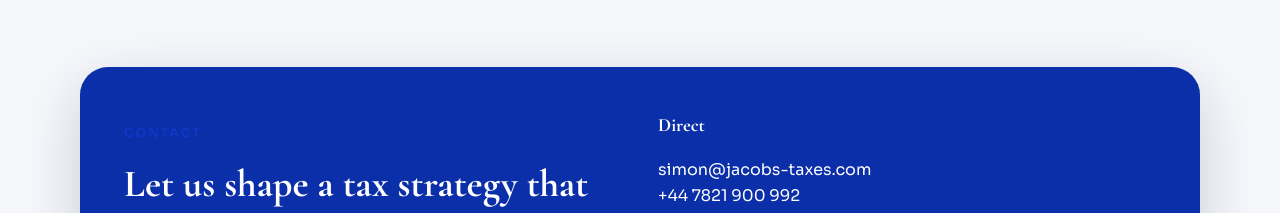
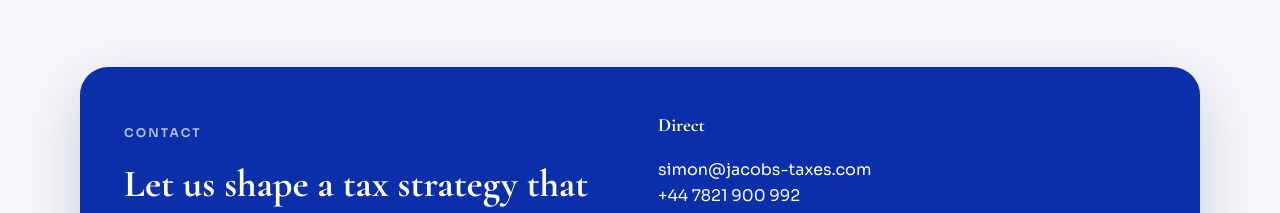
Before and after one commit to fabianhoward/jacobs-taxes, a Next.js app: page / in a window 1280 px wide. Shown: the part 3280-3493 px from the top of the page. Built offline with nearby package versions, Linux system fonts and the light colour scheme.

Commit message:
Improve CTA eyebrow contrast

```diff
--- a/app/globals.css
+++ b/app/globals.css
@@ -605,6 +605,10 @@ img {
   font-size: clamp(2rem, 3vw, 2.8rem);
 }
 
+.cta .eyebrow {
+  color: rgba(255, 255, 255, 0.7);
+}
+
 .cta-details h3 {
   margin: 0 0 8px;
   font-family: var(--font-display, "Cormorant Garamond", serif);
```
